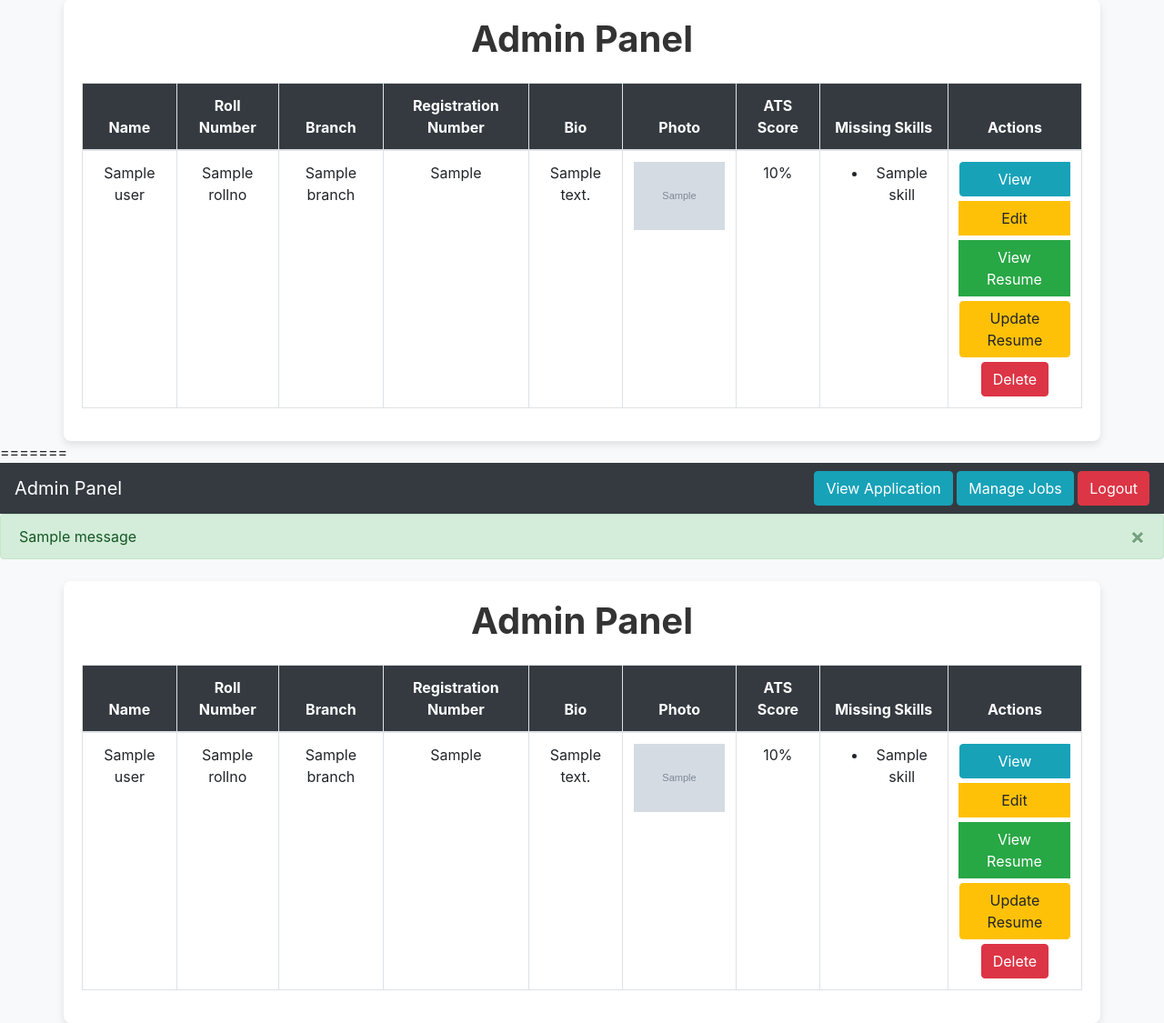
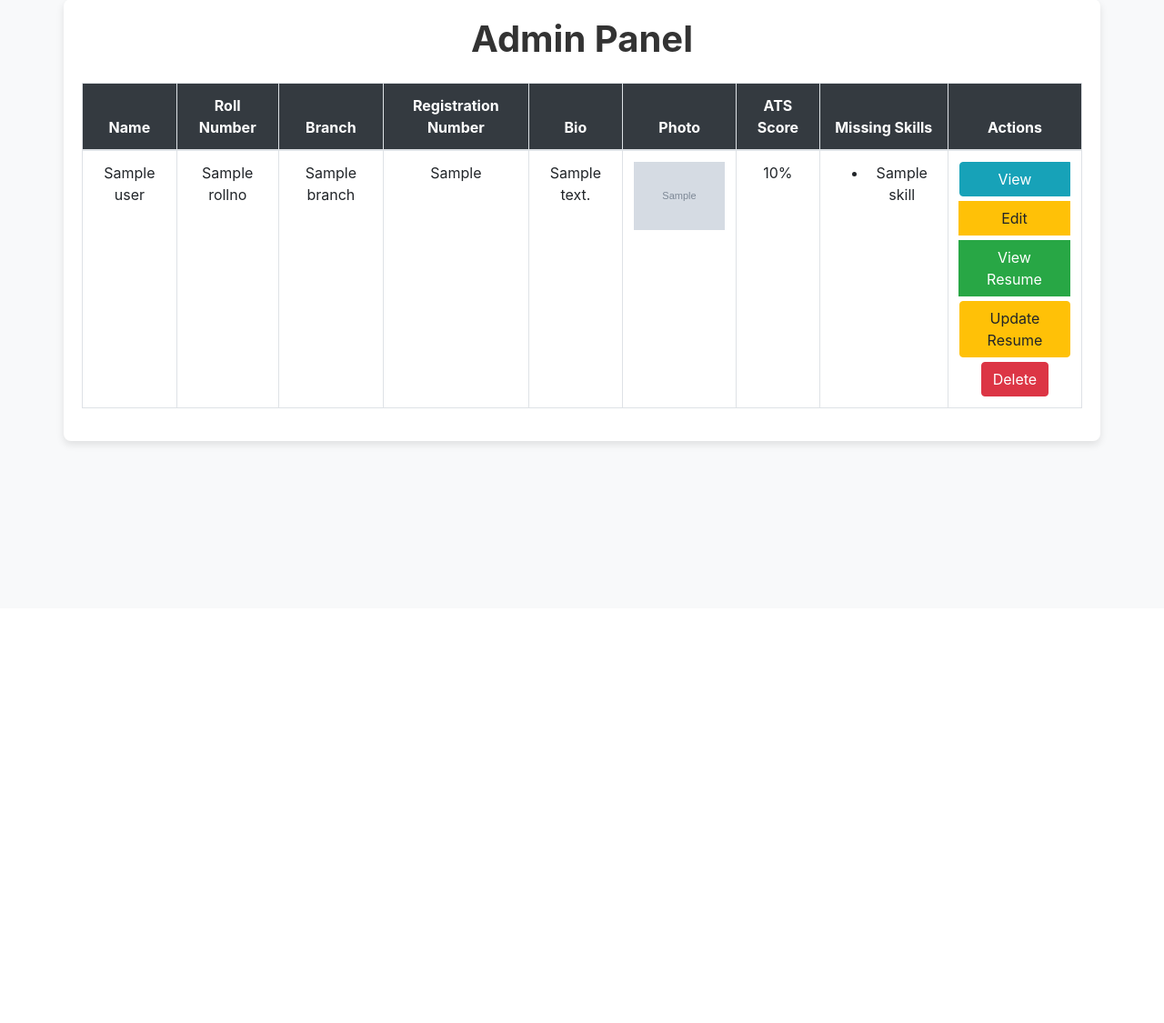
Before and after one commit to Amsaho/AI_resume, a Flask app: page /admin in a window 1280 px wide. Shown: the part 131-1256 px from the top of the page at 91% size. After the commit the page ends 623 px from the top, so only its background shows below. Run offline with Flask 3, Linux system fonts and the light colour scheme; the visitor is signed in with stand-in values (Sample User, id 1); grey boxes marked "Sample" are stand-in pictures; one stand-in notice (Sample message) is shown; a database or web service that is not in the repository returns one stand-in record (values such as "Sample title"); parts of the project's set-up code (start-up, migrations or seed data) failed here and were passed over; some libraries are stand-ins or nearby versions.

Commit message:
Update admin.html

```diff
--- a/templates/admin.html
+++ b/templates/admin.html
@@ -129,134 +129,3 @@
     <script src="https://stackpath.bootstrapcdn.com/bootstrap/4.5.2/js/bootstrap.min.js"></script>
 </body>
 </html>
-=======
-<!DOCTYPE html>
-<html lang="en">
-<head>
-    <meta charset="UTF-8">
-    <title>Admin Panel</title>
-    <link href="https://stackpath.bootstrapcdn.com/bootstrap/4.5.2/css/bootstrap.min.css" rel="stylesheet">
-    <style>
-        body {
-            background-color: #f8f9fa;
-        }
-        .container {
-            background-color: white;
-            padding: 20px;
-            border-radius: 8px;
-            box-shadow: 0 4px 8px rgba(0, 0, 0, 0.1);
-        }
-        h1 {
-            color: #333;
-            font-weight: bold;
-        }
-        .table th, .table td {
-            text-align: center;
-        }
-        .table th {
-            background-color: #343a40;
-            color: white;
-        }
-        .btn-group {
-            display: flex;
-            flex-direction: column;
-            gap: 5px;
-        }
-        .btn-view {
-            background-color: #28a745;
-            color: white;
-        }
-        .btn-view:hover {
-            background-color: #218838;
-        }
-        .btn-danger:hover {
-            background-color: #dc3545;
-        }
-    </style>
-</head>
-<body>
-    <nav class="navbar navbar-dark bg-dark">
-        <a class="navbar-brand" href="#">Admin Panel</a>
-        <div>
-            <a href="{{ url_for('view_applications') }}" class="btn btn-info">View Application</a>
-            <a class="btn btn-info" href="{{ url_for('admin_jobs') }}">Manage Jobs</a>
-            <a class="btn btn-danger" href="{{ url_for('admin_logout') }}">Logout</a>
-        </div>
-    </nav>
-    {% with messages = get_flashed_messages(with_categories=true) %}
-    {% if messages %}
-        {% for category, message in messages %}
-            <div class="alert alert-{{ category }} alert-dismissible fade show" role="alert">
-                {{ message }}
-                <button type="button" class="close" data-dismiss="alert" aria-label="Close">
-                    <span aria-hidden="true">&times;</span>
-                </button>
-            </div>
-        {% endfor %}
-    {% endif %}
-{% endwith %}
-    <div class="container mt-4">
-        <h1 class="text-center">Admin Panel</h1>
-        <table class="table table-bordered mt-4">
-            <thead>
-                <tr>
-                    <th>Name</th>
-                    <th>Roll Number</th>
-                    <th>Branch</th>
-                    <th>Registration Number</th>
-                    <th>Bio</th>
-                    <th>Photo</th>
-                    <th>ATS Score</th>
-                    <th>Missing Skills</th>
-                    <th>Actions</th>
-                </tr>
-            </thead>
-            <tbody>
-                {% for user in user %}
-                <tr>
-                    <td>{{ user['name'] }}</td>
-                    <td>{{ user['rollno'] }}</td>
-                    <td>{{ user['branch'] }}</td>
-                    <td>{{ user['registration_no'] }}</td>
-                    <td>{{ user['bio'] }}</td>
-                    <td><img src="{{ user['photo_url'] }}" alt="User Photo" width="100"></td>
-                    <td>{{ user['ats_score'] if user['ats_score'] else 'Not Available' }}%</td>
-                    <td>
-                        {% if user['missing_skills'] %}
-                            <ul>
-                                {% for skill in user['missing_skills'] %}
-                                    <li>{{ skill }}</li>
-                                {% endfor %}
-                            </ul>
-                        {% else %}
-                            No missing skills
-                        {% endif %}
-                    </td>
-                    <td>
-                        <div class="btn-group">
-                            <a href="{{ url_for('admin_success', user_id=user['_id'] )}}" class="btn btn-info">View</a>
-                            <a href="{{ url_for('edit_user', user_id=user['_id']) }}" class="btn btn-warning">Edit</a>
-                            <a href="{{ url_for('view_resume', user_id=user['_id']) }}" class="btn btn-view">View Resume</a>
-                            <form action="{{ url_for('get_admin_update_resume', user_id=user['_id']) }}" method="get">
-                                <button type="submit" class="btn btn-warning" onclick="return confirm('Are you sure you want to update your resume?')">
-                                    Update Resume
-                                </button>
-                            </form>
-                            <form action="{{ url_for('delete_user', user_id=user['_id']) }}" method="post">
-                                <button type="submit" class="btn btn-danger" onclick="return confirm('Are you sure you want to delete your details?')">
-                                    Delete
-                                </button>
-                            </form>
-                        </div>
-                    </td>
-                </tr>
-                {% endfor %}
-            </tbody>
-        </table>
-    </div>
-
-    <script src="https://code.jquery.com/jquery-3.5.1.slim.min.js"></script>
-    <script src="https://cdn.jsdelivr.net/npm/@popperjs/core@2.9.2/dist/umd/popper.min.js"></script>
-    <script src="https://stackpath.bootstrapcdn.com/bootstrap/4.5.2/js/bootstrap.min.js"></script>
-</body>
-</html>
```
